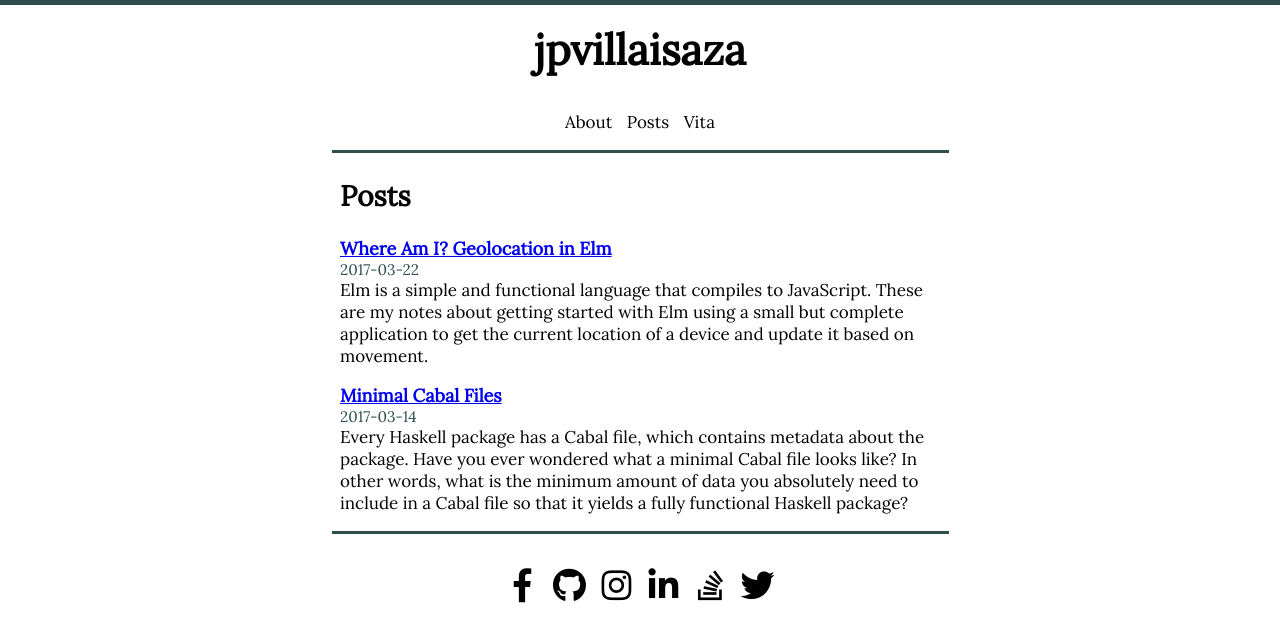
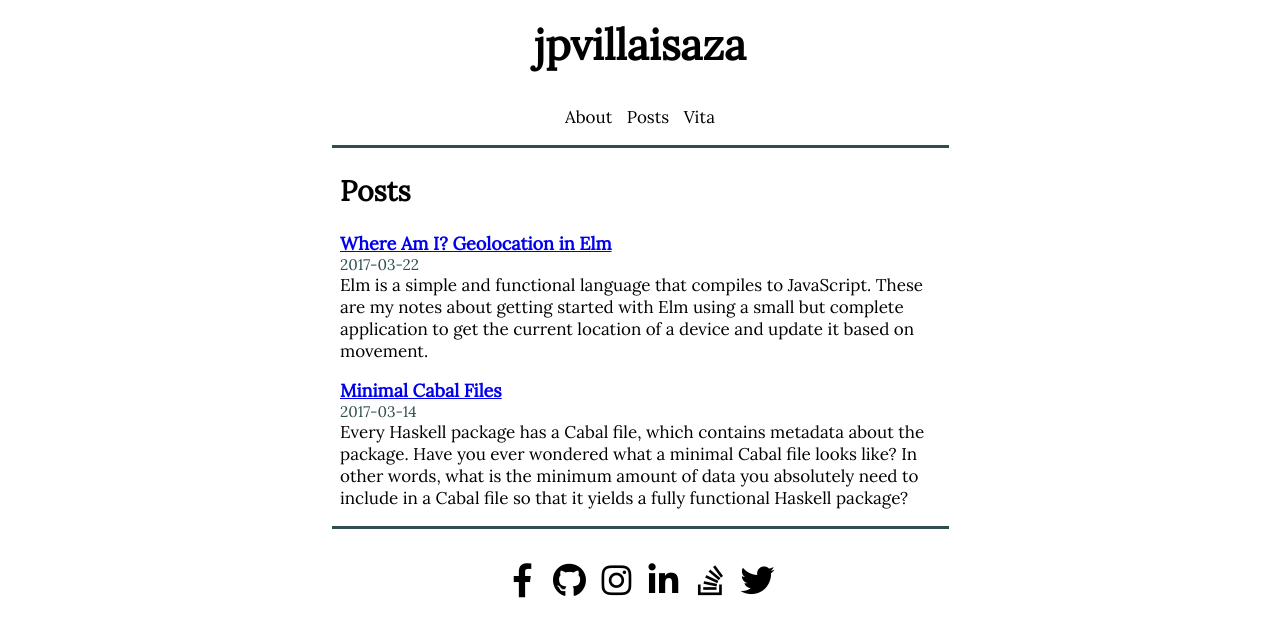
Before and after one commit to jpvillaisaza/jpvillaisaza.github.io, a Jekyll site: the page built from index.html, in a window 1280 px wide. Shown: the top 642 px of the page. Built offline with Jekyll 4.4.1, drawn with Linux system fonts in a browser that asks for light colours.

Commit message:
Remove body border-top

```diff
--- a/_sass/main.scss
+++ b/_sass/main.scss
@@ -11,7 +11,6 @@ html {
 
 body {
   margin: 0;
-  border-top: thick solid $color-01;
   padding: 0;
   font-family: Lora, serif;
   font-size: 1.063em;
```
